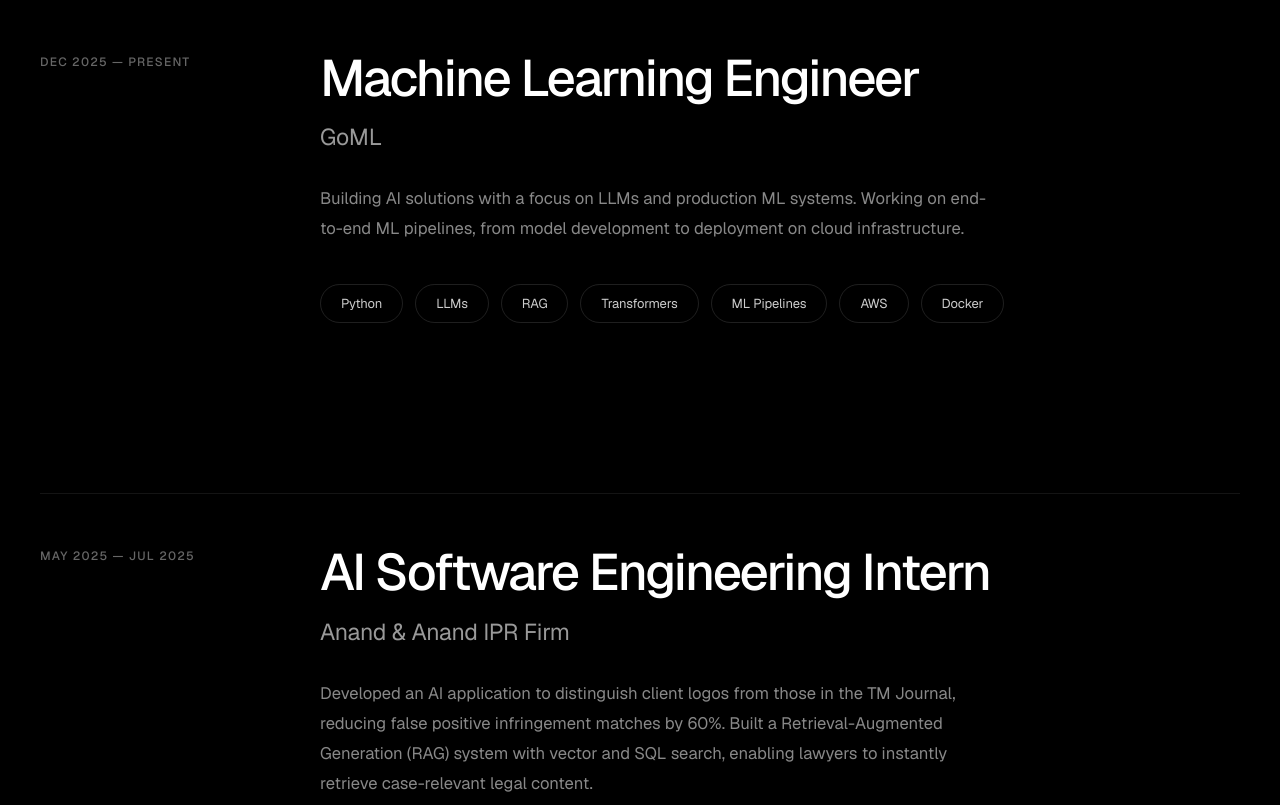
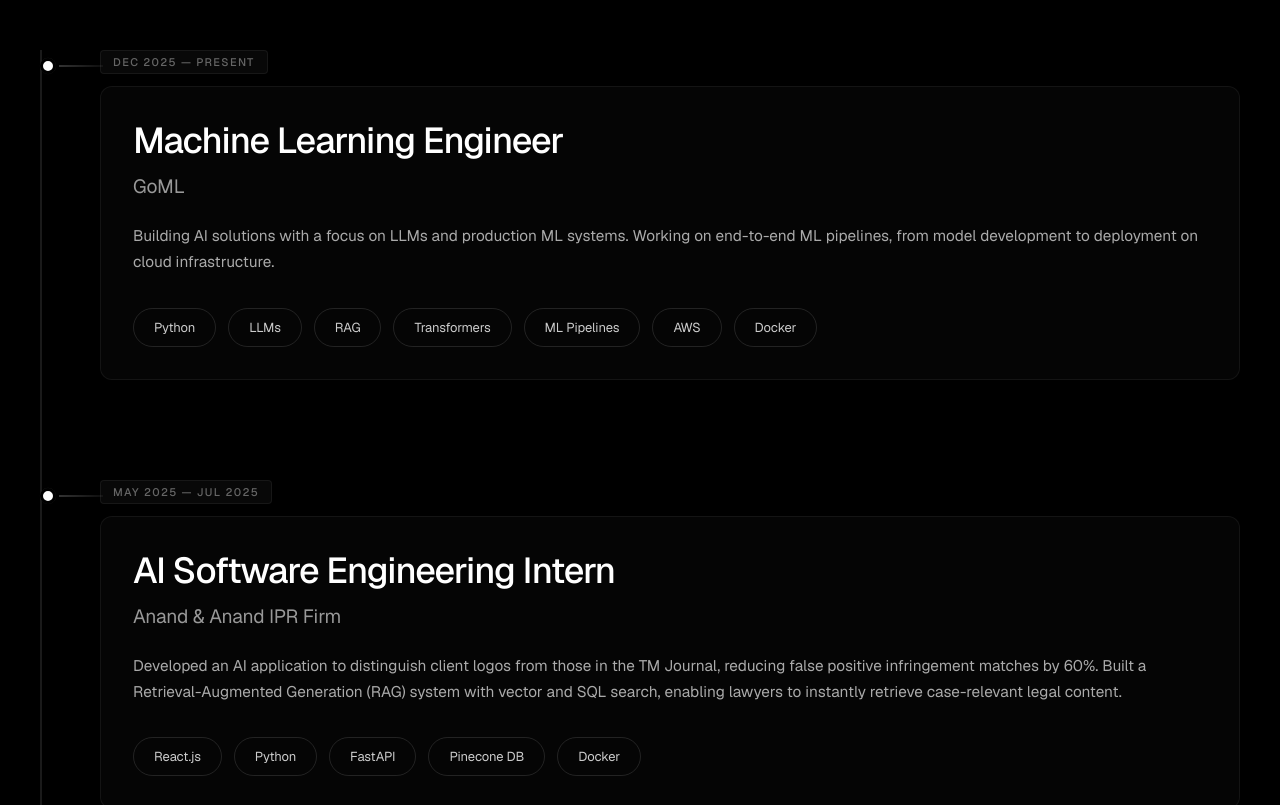
Before and after one commit to sanjayperam04/portfolio-website, a React (Create React App) app: page /experience in a window 1280 px wide. Shown: the part 1320-2125 px from the top of the page. Built offline with nearby package versions, Linux system fonts and the light colour scheme; the HTML template or start-up script is replaced by a standard one.

Commit message:
enhanced ui components

```diff
--- a/src/Experience.css
+++ b/src/Experience.css
@@ -268,6 +268,14 @@
 
 .experience-header-section {
   margin-bottom: 140px;
+  opacity: 0;
+  transform: translateY(40px);
+  transition: all 1s cubic-bezier(0.4, 0, 0.2, 1);
+}
+
+.experience-header-section.visible {
+  opacity: 1;
+  transform: translateY(0);
 }
 
 .experience-section-title {
@@ -278,6 +286,15 @@
   margin-bottom: 100px;
   line-height: 0.95;
   color: #ffffff;
+  opacity: 0;
+  transform: translateY(30px);
+  transition: all 0.8s cubic-bezier(0.4, 0, 0.2, 1);
+}
+
+.experience-header-section.visible .experience-section-title {
+  opacity: 1;
+  transform: translateY(0);
+  transition-delay: 0.2s;
 }
 
 .experience-intro-grid {
@@ -285,6 +302,15 @@
   grid-template-columns: 1fr 1fr;
   gap: 120px;
   align-items: start;
+  opacity: 0;
+  transform: translateY(30px);
+  transition: all 0.8s cubic-bezier(0.4, 0, 0.2, 1);
+}
+
+.experience-header-section.visible .experience-intro-grid {
+  opacity: 1;
+  transform: translateY(0);
+  transition-delay: 0.4s;
 }
 
 .experience-label {
@@ -295,6 +321,15 @@
   font-family: 'Geist', sans-serif;
   margin-bottom: 24px;
   text-transform: uppercase;
+  opacity: 0;
+  transform: translateX(-20px);
+  transition: all 0.6s cubic-bezier(0.4, 0, 0.2, 1);
+}
+
+.experience-header-section.visible .experience-label {
+  opacity: 1;
+  transform: translateX(0);
+  transition-delay: 0.6s;
 }
 
 .experience-intro-text {
@@ -304,98 +339,259 @@
   font-weight: 400;
   font-family: 'Geist', sans-serif;
   margin: 0;
+  opacity: 0;
+  transform: translateX(-20px);
+  transition: all 0.8s cubic-bezier(0.4, 0, 0.2, 1);
+}
+
+.experience-header-section.visible .experience-intro-text {
+  opacity: 1;
+  transform: translateX(0);
+  transition-delay: 0.7s;
 }
 
 /* Timeline */
 .timeline-wrapper {
   position: relative;
-  padding-left: 0;
+  padding-left: 60px;
+}
+
+/* Static Timeline Line (background) */
+.timeline-wrapper::before {
+  content: '';
+  position: absolute;
+  left: 0;
+  top: 0;
+  bottom: 0;
+  width: 2px;
+  background: rgba(255, 255, 255, 0.1);
+}
+
+/* Animated Progress Line */
+.timeline-progress {
+  position: absolute;
+  left: 0;
+  top: 0;
+  width: 2px;
+  background: linear-gradient(to bottom,
+    rgba(255, 255, 255, 0.9) 0%,
+    rgba(255, 255, 255, 0.6) 50%,
+    rgba(255, 255, 255, 0.3) 100%
+  );
+  transition: height 0.1s ease-out;
+  z-index: 1;
 }
 
 .timeline-item {
   position: relative;
-  margin-bottom: 120px;
-  padding: 50px 0;
-  border-top: 1px solid rgba(255, 255, 255, 0.08);
-  transition: all 0.4s cubic-bezier(0.4, 0, 0.2, 1);
+  margin-bottom: 100px;
+  padding: 0;
+  opacity: 0;
+  transform: translateX(-30px);
+  transition: all 0.8s cubic-bezier(0.4, 0, 0.2, 1);
 }
 
-.timeline-item:hover {
-  border-top-color: rgba(255, 255, 255, 0.2);
-}
-
-.timeline-item:first-child {
-  border-top: none;
-  padding-top: 0;
+.timeline-item.visible {
+  opacity: 1;
+  transform: translateX(0);
 }
 
 .timeline-item:last-child {
   margin-bottom: 0;
 }
 
-/* Remove timeline marker */
+/* Timeline Dot/Marker */
 .timeline-marker {
-  display: none;
+  position: absolute;
+  left: -60px;
+  top: 8px;
+  width: 16px;
+  height: 16px;
+  background-color: rgba(255, 255, 255, 0.2);
+  border: 3px solid #000000;
+  border-radius: 50%;
+  z-index: 2;
+  transition: all 0.6s cubic-bezier(0.4, 0, 0.2, 1);
+  box-shadow: 0 0 0 0 rgba(255, 255, 255, 0);
+}
+
+.timeline-item.visible .timeline-marker {
+  background-color: #ffffff;
+  box-shadow: 0 0 0 8px rgba(255, 255, 255, 0.1);
+  animation: markerPulse 2s ease-in-out infinite;
+}
+
+@keyframes markerPulse {
+  0%, 100% {
+    box-shadow: 0 0 0 0 rgba(255, 255, 255, 0.1);
+  }
+  50% {
+    box-shadow: 0 0 0 12px rgba(255, 255, 255, 0.05);
+  }
+}
+
+/* Connecting Line from Dot to Content */
+.timeline-marker::after {
+  content: '';
+  position: absolute;
+  left: 16px;
+  top: 50%;
+  transform: translateY(-50%);
+  width: 44px;
+  height: 1px;
+  background: linear-gradient(to right,
+    rgba(255, 255, 255, 0.2) 0%,
+    rgba(255, 255, 255, 0.05) 100%
+  );
+  transition: all 0.4s ease;
+}
+
+.timeline-item.visible .timeline-marker::after {
+  background: linear-gradient(to right,
+    rgba(255, 255, 255, 0.4) 0%,
+    rgba(255, 255, 255, 0.1) 100%
+  );
+}
+
+.timeline-item:hover .timeline-marker::after {
+  background: linear-gradient(to right,
+    rgba(255, 255, 255, 0.6) 0%,
+    rgba(255, 255, 255, 0.15) 100%
+  );
 }
 
 .timeline-content {
   position: relative;
-  display: grid;
-  grid-template-columns: 200px 1fr;
-  gap: 80px;
-  align-items: start;
+  display: block;
 }
 
 .timeline-date {
-  font-size: 12px;
+  font-size: 11px;
   font-weight: 500;
   color: #666666;
-  letter-spacing: 0.1em;
+  letter-spacing: 0.12em;
   font-family: 'Geist', sans-serif;
   text-transform: uppercase;
-  padding-top: 4px;
-  position: sticky;
-  top: 120px;
+  margin-bottom: 12px;
+  display: inline-block;
+  padding: 4px 12px;
+  background-color: rgba(255, 255, 255, 0.03);
+  border-radius: 4px;
+  border: 1px solid rgba(255, 255, 255, 0.06);
+  transition: all 0.3s ease;
+  opacity: 0;
+  transform: translateY(-10px);
+}
+
+.timeline-item.visible .timeline-date {
+  opacity: 1;
+  transform: translateY(0);
+  transition-delay: 0.2s;
+}
+
+.timeline-item:hover .timeline-date {
+  background-color: rgba(255, 255, 255, 0.05);
+  border-color: rgba(255, 255, 255, 0.12);
+  color: #888888;
 }
 
 /* Experience Card */
 .experience-card {
-  background-color: #000000;
-  padding: 0;
+  background-color: rgba(255, 255, 255, 0.02);
+  padding: 32px;
+  border-radius: 12px;
+  border: 1px solid rgba(255, 255, 255, 0.06);
+  transition: all 0.6s cubic-bezier(0.4, 0, 0.2, 1);
+  opacity: 0;
+  transform: translateY(20px);
+}
+
+.timeline-item.visible .experience-card {
+  opacity: 1;
+  transform: translateY(0);
+  transition-delay: 0.3s;
 }
 
 .experience-role {
-  font-size: clamp(32px, 4vw, 56px);
+  font-size: clamp(24px, 3vw, 36px);
   font-weight: 500;
   color: #ffffff;
   font-family: 'Geist', sans-serif;
-  letter-spacing: -0.04em;
-  line-height: 1.1;
-  margin: 0 0 16px 0;
-  transition: color 0.3s ease;
-}
-
-.timeline-item:hover .experience-role {
-  color: #ffffff;
+  letter-spacing: -0.03em;
+  line-height: 1.2;
+  margin: 0 0 12px 0;
 }
 
 .experience-company {
-  font-size: clamp(18px, 1.8vw, 24px);
+  font-size: clamp(16px, 1.5vw, 20px);
   color: #999999;
   font-family: 'Geist', sans-serif;
   font-weight: 400;
-  margin-bottom: 32px;
+  margin-bottom: 24px;
   letter-spacing: -0.01em;
 }
 
 .experience-description {
-  font-size: clamp(16px, 1.3vw, 18px);
-  line-height: 1.8;
-  color: #888888;
+  font-size: clamp(14px, 1.2vw, 16px);
+  line-height: 1.7;
+  color: #aaaaaa;
   font-weight: 400;
   font-family: 'Geist', sans-serif;
-  margin: 0 0 40px 0;
-  max-width: 680px;
+  margin: 0 0 32px 0;
+  max-width: 100%;
+}
+
+/* Tech Tags */
+.tech-tags {
+  display: flex;
+  flex-wrap: wrap;
+  gap: 12px;
+  opacity: 0;
+  transform: translateY(10px);
+  transition: all 0.6s cubic-bezier(0.4, 0, 0.2, 1);
+}
+
+.timeline-item.visible .tech-tags {
+  opacity: 1;
+  transform: translateY(0);
+  transition-delay: 0.5s;
+}
+
+.tech-tag {
+  font-size: 13px;
+  color: #cccccc;
+  background-color: transparent;
+  border: 1px solid rgba(255, 255, 255, 0.12);
+  padding: 10px 20px;
+  border-radius: 24px;
+  font-family: 'Geist', sans-serif;
+  font-weight: 400;
+  letter-spacing: -0.01em;
+  opacity: 0;
+  animation: fadeInTag 0.4s ease forwards;
+}
+
+.timeline-item.visible .tech-tag {
+  animation-play-state: running;
+}
+
+.timeline-item.visible .tech-tag:nth-child(1) { animation-delay: 0.6s; }
+.timeline-item.visible .tech-tag:nth-child(2) { animation-delay: 0.65s; }
+.timeline-item.visible .tech-tag:nth-child(3) { animation-delay: 0.7s; }
+.timeline-item.visible .tech-tag:nth-child(4) { animation-delay: 0.75s; }
+.timeline-item.visible .tech-tag:nth-child(5) { animation-delay: 0.8s; }
+.timeline-item.visible .tech-tag:nth-child(6) { animation-delay: 0.85s; }
+.timeline-item.visible .tech-tag:nth-child(7) { animation-delay: 0.9s; }
+
+@keyframes fadeInTag {
+  from {
+    opacity: 0;
+    transform: translateY(10px);
+  }
+  to {
+    opacity: 1;
+    transform: translateY(0);
+  }
 }
 
 /* Tech Tags */
@@ -483,44 +679,61 @@
   }
 
   .timeline-wrapper {
-    padding-left: 0;
+    padding-left: 40px;
+  }
+
+  .timeline-wrapper::before {
+    left: 0;
+  }
+
+  .timeline-progress {
+    left: 0;
   }
 
   .timeline-item {
-    margin-bottom: 80px;
-    padding: 40px 0;
+    margin-bottom: 60px;
   }
 
-  .timeline-item:first-child {
-    padding-top: 0;
+  .timeline-marker {
+    left: -40px;
+    width: 12px;
+    height: 12px;
+    border-width: 2px;
+  }
+
+  .timeline-marker::after {
+    width: 28px;
+    left: 12px;
   }
 
   .timeline-content {
-    grid-template-columns: 1fr;
-    gap: 20px;
+    display: block;
   }
 
   .timeline-date {
-    font-size: 11px;
-    position: static;
-    padding-top: 0;
-    margin-bottom: 16px;
+    font-size: 10px;
+    margin-bottom: 12px;
+    padding: 3px 10px;
+  }
+
+  .experience-card {
+    padding: 24px;
   }
 
   .experience-role {
-    font-size: clamp(28px, 7vw, 42px);
-    margin-bottom: 12px;
+    font-size: clamp(20px, 6vw, 28px);
+    margin-bottom: 10px;
   }
 
   .experience-company {
-    font-size: clamp(16px, 4vw, 20px);
-    margin-bottom: 24px;
+    font-size: clamp(14px, 4vw, 18px);
+    margin-bottom: 20px;
   }
 
   .experience-description {
-    font-size: clamp(15px, 3.8vw, 16px);
-    line-height: 1.7;
-    margin-bottom: 32px;
+    font-size: clamp(13px, 3.5vw, 15px);
+    line-height: 1.6;
+    margin-bottom: 24px;
   }
 
   .tech-tags {
--- a/src/Experience.js
+++ b/src/Experience.js
@@ -1,4 +1,4 @@
-import React, { useState, useEffect } from 'react';
+import React, { useState, useEffect, useRef } from 'react';
 import { useNavigate } from 'react-router-dom';
 import './Experience.css';
 import menuBg from './assets/menu-bg.jpg';
@@ -10,6 +10,41 @@ const experienceItems = [
   'roles I\'ve held'
 ];
 
+const experiences = [
+  {
+    id: 1,
+    date: 'DEC 2025 — PRESENT',
+    role: 'Machine Learning Engineer',
+    company: 'GoML',
+    description: 'Building AI solutions with a focus on LLMs and production ML systems. Working on end-to-end ML pipelines, from model development to deployment on cloud infrastructure.',
+    tags: ['Python', 'LLMs', 'RAG', 'Transformers', 'ML Pipelines', 'AWS', 'Docker']
+  },
+  {
+    id: 2,
+    date: 'MAY 2025 — JUL 2025',
+    role: 'AI Software Engineering Intern',
+    company: 'Anand & Anand IPR Firm',
+    description: 'Developed an AI application to distinguish client logos from those in the TM Journal, reducing false positive infringement matches by 60%. Built a Retrieval-Augmented Generation (RAG) system with vector and SQL search, enabling lawyers to instantly retrieve case-relevant legal content.',
+    tags: ['React.js', 'Python', 'FastAPI', 'Pinecone DB', 'Docker']
+  },
+  {
+    id: 3,
+    date: 'JUL 2024 — AUG 2024',
+    role: 'Software Development Engineer Intern',
+    company: 'Bluestock Fintech',
+    description: 'Developed and deployed RESTful APIs using Django REST Framework, facilitating efficient data retrieval and manipulation for a stock market IPO platform, reducing query time by 30%.',
+    tags: ['Python', 'Django', 'Django REST Framework', 'PostgreSQL', 'Git']
+  },
+  {
+    id: 4,
+    date: 'JUN 2024 — JUL 2024',
+    role: 'ML and CloudOps Intern Trainee',
+    company: 'Intellect Design Arena',
+    description: 'Leveraged machine learning algorithms for intrusion detection system, while gaining hands-on experience with AWS such as S3, SageMaker, and Redshift for ML model deployment. Acquired proficiency in Apache Kafka including Cluster Setup, handled datasets with Kafka Connect for performance monitoring.',
+    tags: ['Python', 'AWS', 'Kafka']
+  }
+];
+
 function Experience() {
   const navigate = useNavigate();
   const [currentItemIndex, setCurrentItemIndex] = useState(0);
@@ -17,6 +52,13 @@ function Experience() {
   const [isDeleting, setIsDeleting] = useState(false);
   const [charIndex, setCharIndex] = useState(0);
   const [menuOpen, setMenuOpen] = useState(false);
+  const [timelineProgress, setTimelineProgress] = useState(0);
+  const [visibleItems, setVisibleItems] = useState(new Set());
+  const [headerVisible, setHeaderVisible] = useState(false);
+
+  const timelineRef = useRef(null);
+  const itemRefs = useRef([]);
+  const headerRef = useRef(null);
 
   const handleProjectsClick = (e) => {
     e.preventDefault();
@@ -47,6 +89,89 @@ function Experience() {
 
     return () => clearTimeout(timer);
   }, [charIndex, isDeleting, currentItemIndex]);
+
+  // Timeline progress on scroll
+  useEffect(() => {
+    const handleScroll = () => {
+      if (!timelineRef.current) return;
+
+      const timelineElement = timelineRef.current;
+      const rect = timelineElement.getBoundingClientRect();
+      const windowHeight = window.innerHeight;
+
+      // Calculate progress based on scroll position
+      const startOffset = windowHeight * 0.3;
+      const endOffset = windowHeight * 0.7;
+
+      if (rect.top <= startOffset && rect.bottom >= endOffset) {
+        const scrolled = startOffset - rect.top;
+        const total = rect.height - (windowHeight - startOffset - (windowHeight - endOffset));
+        const progress = Math.min(Math.max(scrolled / total, 0), 1);
+        setTimelineProgress(progress);
+      } else if (rect.top > startOffset) {
+        setTimelineProgress(0);
+      } else if (rect.bottom < endOffset) {
+        setTimelineProgress(1);
+      }
+    };
+
+    window.addEventListener('scroll', handleScroll);
+    handleScroll(); // Initial check
+    return () => window.removeEventListener('scroll', handleScroll);
+  }, []);
+
+  // Intersection Observer for timeline items
+  useEffect(() => {
+    const observers = itemRefs.current.map((ref, index) => {
+      if (!ref) return null;
+
+      const observer = new IntersectionObserver(
+        (entries) => {
+          entries.forEach((entry) => {
+            if (entry.isIntersecting) {
+              setVisibleItems((prev) => new Set([...prev, index]));
+            }
+          });
+        },
+        {
+          threshold: 0.2,
+          rootMargin: '-50px'
+        }
+      );
+
+      observer.observe(ref);
+      return observer;
+    });
+
+    return () => {
+      observers.forEach((observer) => observer?.disconnect());
+    };
+  }, []);
+
+  // Intersection Observer for header section
+  useEffect(() => {
+    if (!headerRef.current) return;
+
+    const observer = new IntersectionObserver(
+      (entries) => {
+        entries.forEach((entry) => {
+          if (entry.isIntersecting) {
+            setHeaderVisible(true);
+          }
+        });
+      },
+      {
+        threshold: 0.3,
+        rootMargin: '0px'
+      }
+    );
+
+    observer.observe(headerRef.current);
+
+    return () => {
+      observer.disconnect();
+    };
+  }, []);
 
   return (
     <div className="experience-page">
@@ -97,7 +222,7 @@ function Experience() {
       {/* Experience Content Section */}
       <section className="experience-content-section">
         <div className="experience-container">
-          <div className="experience-header-section">
+          <div className={`experience-header-section ${headerVisible ? 'visible' : ''}`} ref={headerRef}>
             <h2 className="experience-section-title">PROFESSIONAL JOURNEY /</h2>
             <div className="experience-intro-grid">
               <div></div>
@@ -110,100 +235,35 @@ function Experience() {
             </div>
           </div>
 
-          <div className="timeline-wrapper">
-            {/* Experience 1 - GoML */}
-            <div className="timeline-item">
-              <div className="timeline-marker"></div>
-              <div className="timeline-content">
-                <div className="timeline-date">DEC 2025 — PRESENT</div>
-                <div className="experience-card">
-                  <h3 className="experience-role">Machine Learning Engineer</h3>
-                  <div className="experience-company">GoML</div>
-                  <p className="experience-description">
-                    Building AI solutions with a focus on LLMs and production ML systems. Working on end-to-end ML pipelines,
-                    from model development to deployment on cloud infrastructure.
-                  </p>
-                  <div className="tech-tags">
-                    <span className="tech-tag">Python</span>
-                    <span className="tech-tag">LLMs</span>
-                    <span className="tech-tag">RAG</span>
-                    <span className="tech-tag">Transformers</span>
-                    <span className="tech-tag">ML Pipelines</span>
-                    <span className="tech-tag">AWS</span>
-                    <span className="tech-tag">Docker</span>
+          <div className="timeline-wrapper" ref={timelineRef}>
+            {/* Progress indicator */}
+            <div
+              className="timeline-progress"
+              style={{ height: `${timelineProgress * 100}%` }}
+            />
+
+            {experiences.map((exp, index) => (
+              <div
+                key={exp.id}
+                ref={(el) => (itemRefs.current[index] = el)}
+                className={`timeline-item ${visibleItems.has(index) ? 'visible' : ''}`}
+              >
+                <div className="timeline-marker"></div>
+                <div className="timeline-content">
+                  <div className="timeline-date">{exp.date}</div>
+                  <div className="experience-card">
+                    <h3 className="experience-role">{exp.role}</h3>
+                    <div className="experience-company">{exp.company}</div>
+                    <p className="experience-description">{exp.description}</p>
+                    <div className="tech-tags">
+                      {exp.tags.map((tag, i) => (
+                        <span key={i} className="tech-tag">{tag}</span>
+                      ))}
+                    </div>
                   </div>
                 </div>
               </div>
-            </div>
-
-            {/* Experience 2 - Anand & Anand */}
-            <div className="timeline-item">
-              <div className="timeline-marker"></div>
-              <div className="timeline-content">
-                <div className="timeline-date">MAY 2025 — JUL 2025</div>
-                <div className="experience-card">
-                  <h3 className="experience-role">AI Software Engineering Intern</h3>
-                  <div className="experience-company">Anand & Anand IPR Firm</div>
-                  <p className="experience-description">
-                    Developed an AI application to distinguish client logos from those in the TM Journal, reducing false positive
-                    infringement matches by 60%. Built a Retrieval-Augmented Generation (RAG) system with vector and SQL search,
-                    enabling lawyers to instantly retrieve case-relevant legal content.
-                  </p>
-                  <div className="tech-tags">
-                    <span className="tech-tag">React.js</span>
-                    <span className="tech-tag">Python</span>
-                    <span className="tech-tag">FastAPI</span>
-                    <span className="tech-tag">Pinecone DB</span>
-                    <span className="tech-tag">Docker</span>
-                  </div>
-                </div>
-              </div>
-            </div>
-
-            {/* Experience 3 - Bluestock Fintech */}
-            <div className="timeline-item">
-              <div className="timeline-marker"></div>
-              <div className="timeline-content">
-                <div className="timeline-date">JUL 2024 — AUG 2024</div>
-                <div className="experience-card">
-                  <h3 className="experience-role">Software Development Engineer Intern</h3>
-                  <div className="experience-company">Bluestock Fintech</div>
-                  <p className="experience-description">
-                    Developed and deployed RESTful APIs using Django REST Framework, facilitating efficient data retrieval and
-                    manipulation for a stock market IPO platform, reducing query time by 30%.
-                  </p>
-                  <div className="tech-tags">
-                    <span className="tech-tag">Python</span>
-                    <span className="tech-tag">Django</span>
-                    <span className="tech-tag">Django REST Framework</span>
-                    <span className="tech-tag">PostgreSQL</span>
-                    <span className="tech-tag">Git</span>
-                  </div>
-                </div>
-              </div>
-            </div>
-
-            {/* Experience 4 - Intellect Design Arena */}
-            <div className="timeline-item">
-              <div className="timeline-marker"></div>
-              <div className="timeline-content">
-                <div className="timeline-date">JUN 2024 — JUL 2024</div>
-                <div className="experience-card">
-                  <h3 className="experience-role">ML and CloudOps Intern Trainee</h3>
-                  <div className="experience-company">Intellect Design Arena</div>
-                  <p className="experience-description">
-                    Leveraged machine learning algorithms for intrusion detection system, while gaining hands-on experience with
-                    AWS such as S3, SageMaker, and Redshift for ML model deployment. Acquired proficiency in Apache Kafka including
-                    Cluster Setup, handled datasets with Kafka Connect for performance monitoring.
-                  </p>
-                  <div className="tech-tags">
-                    <span className="tech-tag">Python</span>
-                    <span className="tech-tag">AWS</span>
-                    <span className="tech-tag">Kafka</span>
-                  </div>
-                </div>
-              </div>
-            </div>
+            ))}
           </div>
         </div>
       </section>
```
